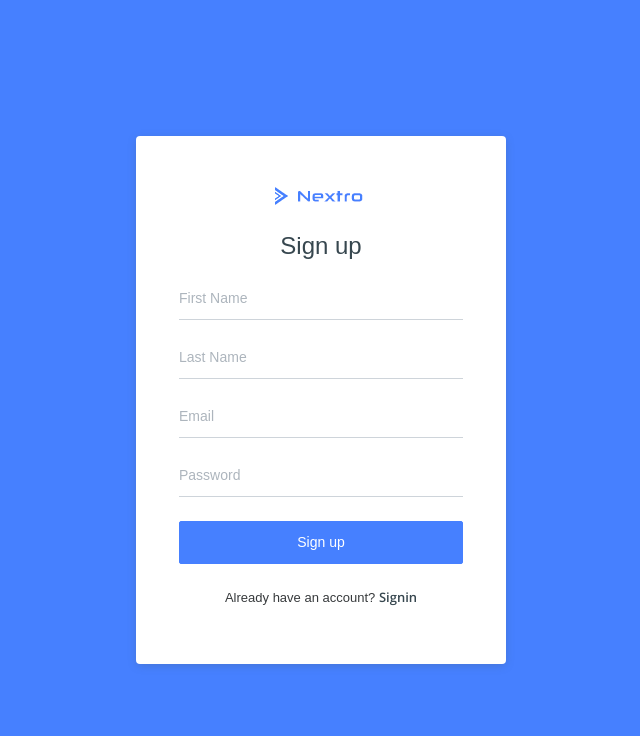
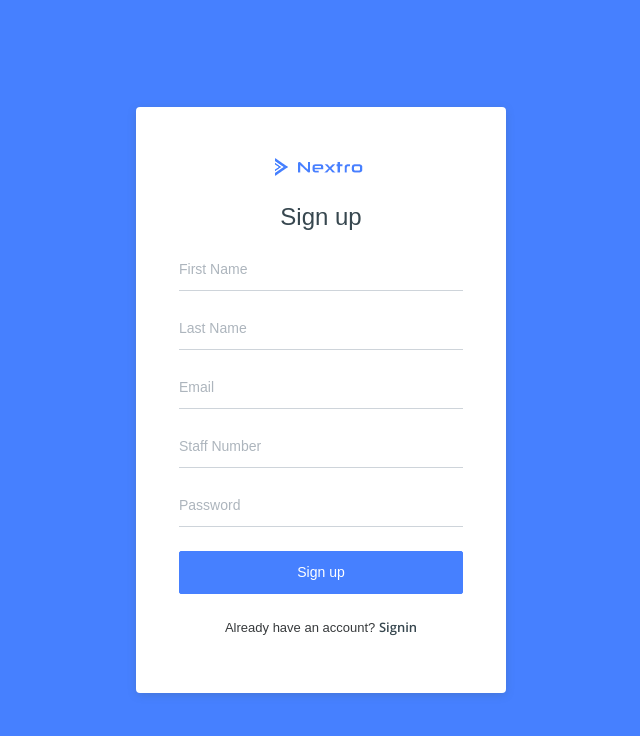
Before and after one commit to AlphaCodz/Panel, a Django app: page /app/signup/ in a window 1280 px wide. Shown: the top 736 px of the page, without its empty margins (319-959 px from the left). Run offline with Django 4.2, Linux system fonts and the light colour scheme; some libraries are stand-ins or nearby versions; some web fonts are replaced.

Commit message:
Sign Up done

```diff
--- /dev/null
+++ b/Medadmin/app/templates/basic_files/alerts.html
@@ -0,0 +1,25 @@
+{% if messages %}
+{% for message in messages %}
+
+<div id="message" class="container">
+    <div class="alert alert-{{ message.tags }} d-flex align-items-center" role="alert">
+        <svg class="bi flex-shrink-0 me-2" width="24" height="24" role="img" aria-label="{{ message.tags }}:"><use xlink:href="#exclamation-triangle-fill"/></svg>
+        <div>
+    <strong>
+        {% if message.level == DEFAULT_MESSAGE_LEVELS.ERROR %}
+            Error:
+        {% else %}
+            {{ message.tags|title }}
+        {% endif %}
+    </strong>
+        {{message}}
+        </div>
+    </div>
+    <script>
+        setTimeout(function() {
+            document.getElementById("message").remove()
+        }, 4000)
+    </script>
+</div>
+{% endfor %}
+{% endif %}
--- a/Medadmin/app/templates/basic_files/auth-signup.html
+++ b/Medadmin/app/templates/basic_files/auth-signup.html
@@ -10,30 +10,38 @@
 			<div class="row align-items-center text-center">
 				<div class="col-md-12">
 					<div class="card-body">
+
 						<img src="{% static 'dist/assets/images/logo-dark.png' %}" alt="" class="img-fluid mb-4">
 						<h4 class="mb-3 f-w-400">Sign up</h4>
+						<!-- Alerts  -->
+						{% include "basic_files/alerts.html" %}
+
+						<form action="" method="POST">
+						{% csrf_token %}
 						<div class="form-group mb-3">
-							<!-- <label class="floating-label" for="first_name">First Name</label> -->
 							<input type="text" class="form-control" id="first_name" name="first_name" placeholder="First Name">
 						</div>
 
-						<!-- <label class="floating-label" for="last_name">Last Name</label> -->
 						<div class="form-group mb-3">
-
 							<input type="text" class="form-control" id="last_name" name="last_name" placeholder="Last Name">
 						</div>
 
 						<div class="form-group mb-3">
-							<!-- <label class="floating-label" for="Email">Email address</label> -->
-							<input type="text" class="form-control" id="Email" placeholder="Email">
+							<input type="text" class="form-control" id="email" name="email" placeholder="Email">
 						</div>
+
+						<div class="form-group mb-3">
+							<input type="text" class="form-control" id="staff_no" name="staff_no" placeholder="Staff Number">
+						</div>
+
 						<div class="form-group mb-4">
-							<!-- <label class="floating-label" for="Password">Password</label> -->
-							<input type="password" class="form-control" id="Password" placeholder="Password">
+							<input type="password" class="form-control" id="password" name="password" placeholder="Password">
 						</div>
 
 						<button class="btn btn-primary btn-block mb-4">Sign up</button>
 						<p class="mb-2">Already have an account? <a href="{% url 'app:signin' %}" class="f-w-400">Signin</a></p>
+
+					</form>
 					</div>
 				</div>
 			</div>
--- a/Medadmin/app/views.py
+++ b/Medadmin/app/views.py
@@ -1,6 +1,8 @@
-from django.shortcuts import render
+from django.shortcuts import render, redirect
 import requests
 from .models import PrimaryUser
+import re
+from django.contrib import messages
 
 # Create your views here.
 def index(request):
@@ -18,6 +20,37 @@ def signin(request):
 
 def signup(request):
     if request.method == "POST":
-        first_name = ["first_name"],
+        first_name = request.POST["first_name"]
+        last_name = request.POST["last_name"]
+        email = request.POST["email"]
+        password = request.POST["password"]
+        staff_number = request.POST["staff_no"]
+
+        # Check Password Length
+        if len(password) < 5:
+            messages.error(request, "The minimum length for a password is 5 characters")
+            return redirect("app:signup")
+
+        # Check for Upper Case and Numbers
+        if not re.search(r"[A-Z]", password) or not re.search(r"\d", password):
+            messages.error(request, "The password must contain at least one capital letter and one number")
+            return redirect("app:signup")
+
+        # Check Staff Number
+        if not staff_number:
+            messages.error(request, "Please input your Staff Number")
+            return redirect("app:signup")
+
+        # Check if Email already exists
+        if PrimaryUser.objects.filter(email=email).exists():
+            messages.error(request, "Sorry! The email is already registered")
+            return redirect("app:signup")
+
+        # Create new user
+        admin = PrimaryUser(first_name=first_name, last_name=last_name, email=email, staff_number=staff_number)
+        admin.set_password(password)
+        admin.save()
+        messages.success(request, "Registered successfully")
+        return redirect("app:signin")
 
     return render(request, "basic_files/auth-signup.html")
```
Also changed, not shown: Medadmin/app/templates/basic_files/auth-signin.html (+11 -4 lines), Medadmin/config/settings.py (+8 -1 lines).
